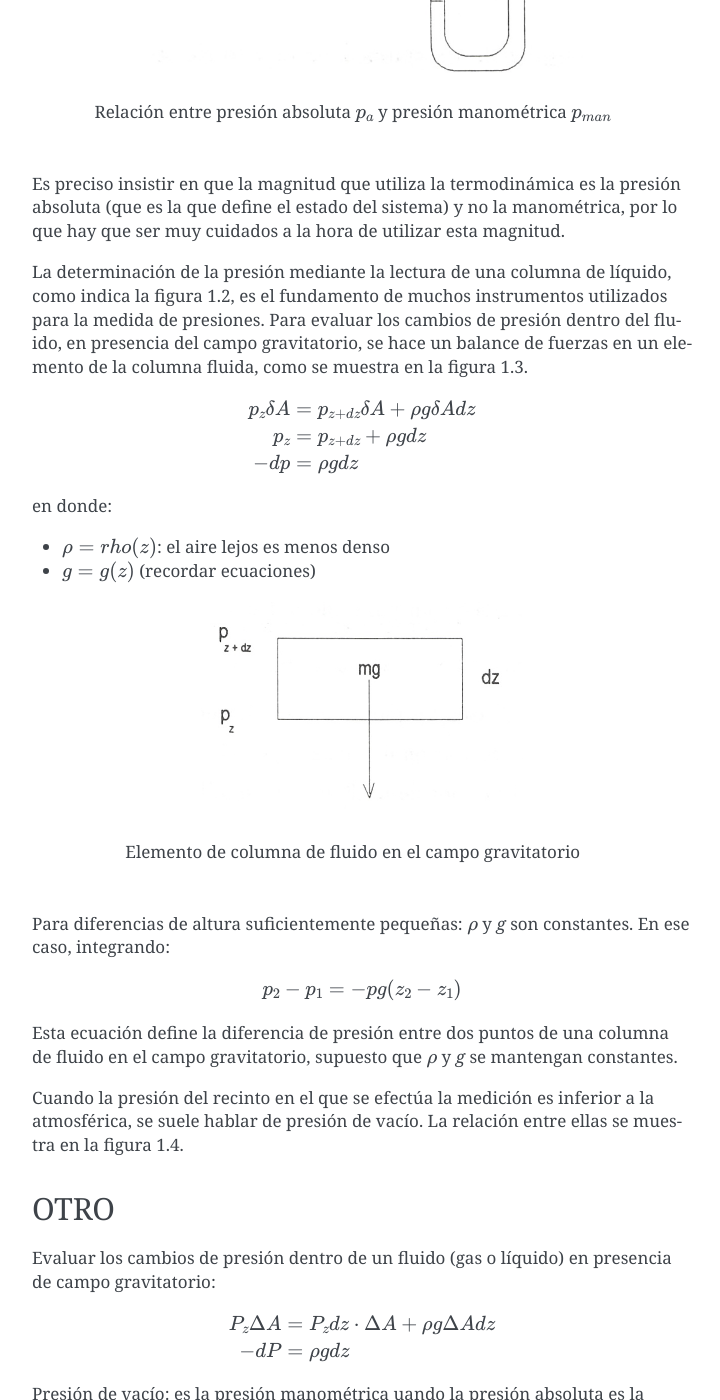
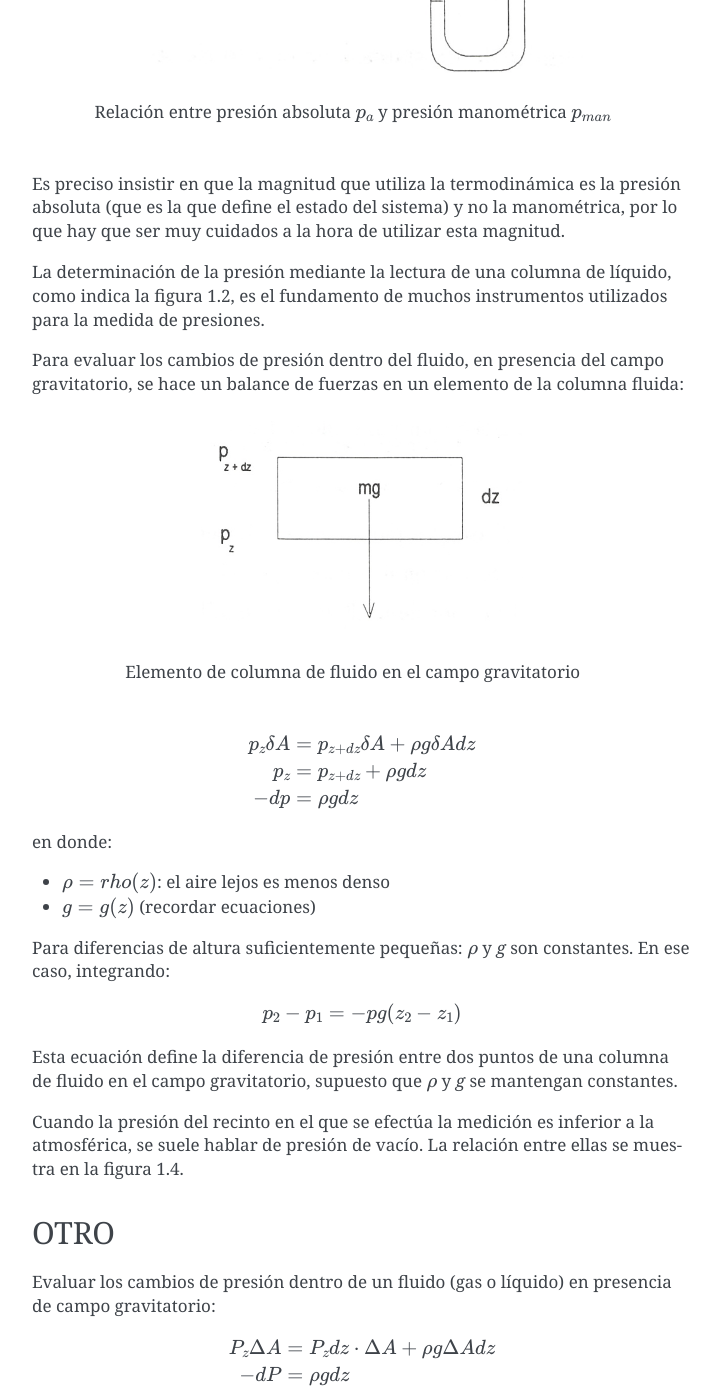
Before and after one commit to mantielero/termodinamica, a Sphinx documentation site: the page built from source/introduccion_presion.rst, in a window 1280 px wide and 1400 px high, scrolled down 1349 px. Shown: the whole window, without its empty margins (388-1108 px from the left). Built offline with Sphinx 7.4.7, drawn with Linux system fonts in a browser that asks for light colours; pages that are not in the unit, such as notebooks, are missing from menus.

Commit message:
Update introduccion_presion.rst

```diff
--- a/source/introduccion_presion.rst
+++ b/source/introduccion_presion.rst
@@ -38,7 +38,17 @@ En ingeniería es normal que la presión de un sistema se mida respecto a la atm
 
 Es preciso insistir en que la magnitud que utiliza la termodinámica es la presión absoluta (que es la que define el estado del sistema) y no la manométrica, por lo que hay que ser muy cuidados a la hora de utilizar esta magnitud.
 
-La determinación de la presión mediante la lectura de una columna de líquido, como indica la figura 1.2, es el fundamento de muchos instrumentos utilizados para la medida de presiones. Para evaluar los cambios de presión dentro del fluido, en presencia del campo gravitatorio, se hace un balance de fuerzas en un elemento de la columna fluida, como se muestra en la figura 1.3.
+La determinación de la presión mediante la lectura de una columna de líquido, como indica la figura 1.2, es el fundamento de muchos instrumentos utilizados para la medida de presiones.
+
+
+
+Para evaluar los cambios de presión dentro del fluido, en presencia del campo gravitatorio, se hace un balance de fuerzas en un elemento de la columna fluida:
+
+.. figure:: ./img/elemento_columna.png
+   :width: 50%
+   :align: center
+
+   Elemento de columna de fluido en el campo gravitatorio
 
 
 .. math::
@@ -52,11 +62,7 @@ en donde:
 - :math:`\rho = rho(z)`: el aire  lejos es menos denso
 - :math:`g=g(z)` (recordar ecuaciones)
 
-.. figure:: ./img/elemento_columna.png
-   :width: 50%
-   :align: center
 
-   Elemento de columna de fluido en el campo gravitatorio
 
 Para diferencias de altura suficientemente pequeñas: :math:`\rho` y *g* son constantes. En ese caso, integrando:
 
```
